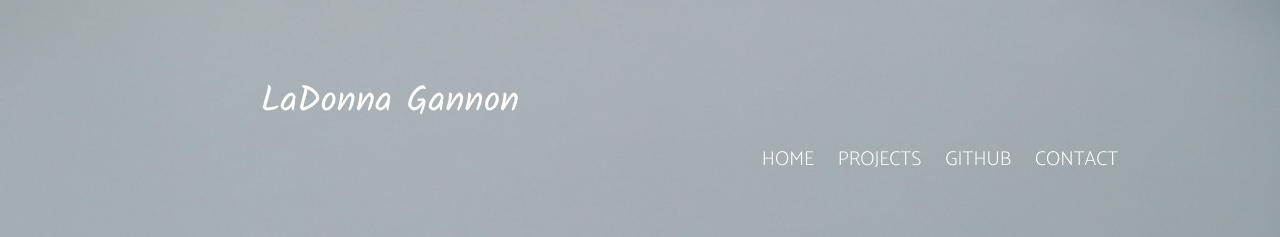
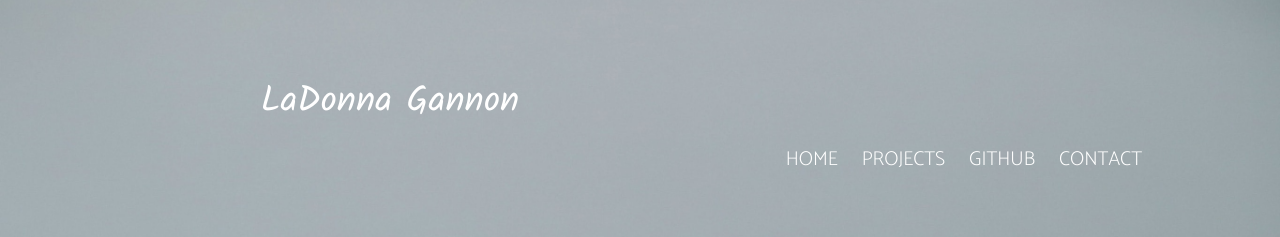
Before and after one commit to lrgannon/lrgannon.github.io, a plain HTML site: page projects.html in a window 1280 px wide. Shown: the top 237 px of the page. Drawn offline with nearby package versions, Linux system fonts and the light colour scheme; a web font is replaced by a local one.

Commit message:
Update projectstyles.css

```diff
--- a/projectstyles.css
+++ b/projectstyles.css
@@ -17,8 +17,8 @@ body {
 }
 
 nav {
-  text-align: center;
-  margin-left: 600px;
+  text-align: right;
+  margin-right: 100px;
 }
 
 
```
